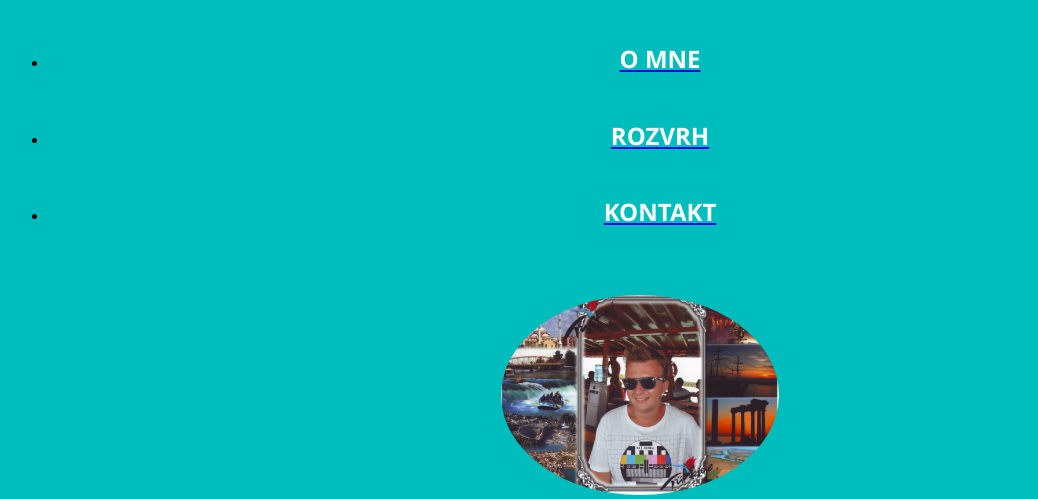
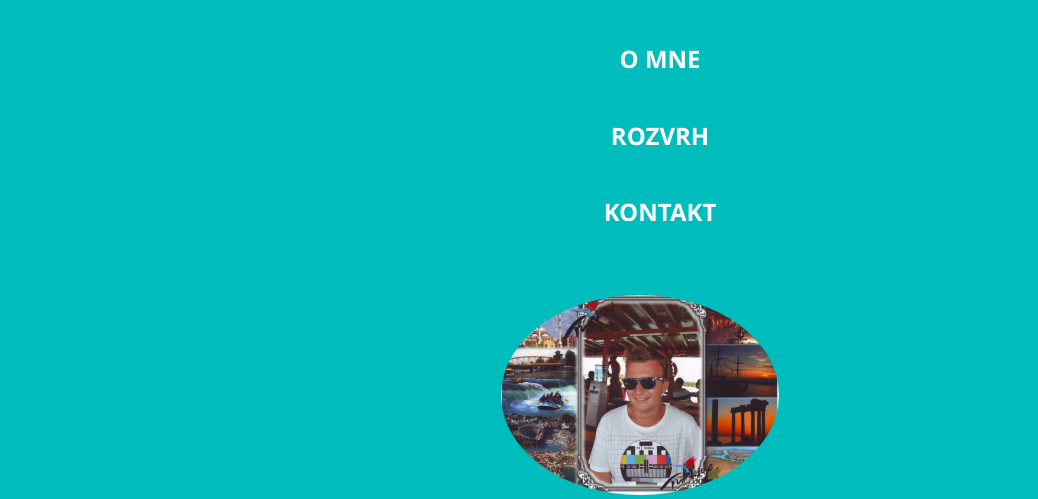
Before and after one commit to tomasinoss/tomasinoss.github.io, a plain HTML site: page index.html in a window 1280 px wide. Shown: the top 499 px of the page, without its empty margins (0-1038 px from the left). Drawn offline with Linux system fonts and the light colour scheme.

Commit message:
Update style.css

```diff
--- a/css/style.css
+++ b/css/style.css
@@ -26,6 +26,13 @@ p{
     text-transform: capitalize;
 }
 
+a{
+    text-decoration: none;
+}
+
+ul{
+	list-style-type:none
+}
 #nadpis{
     text-align: center;
     color: white;
```
